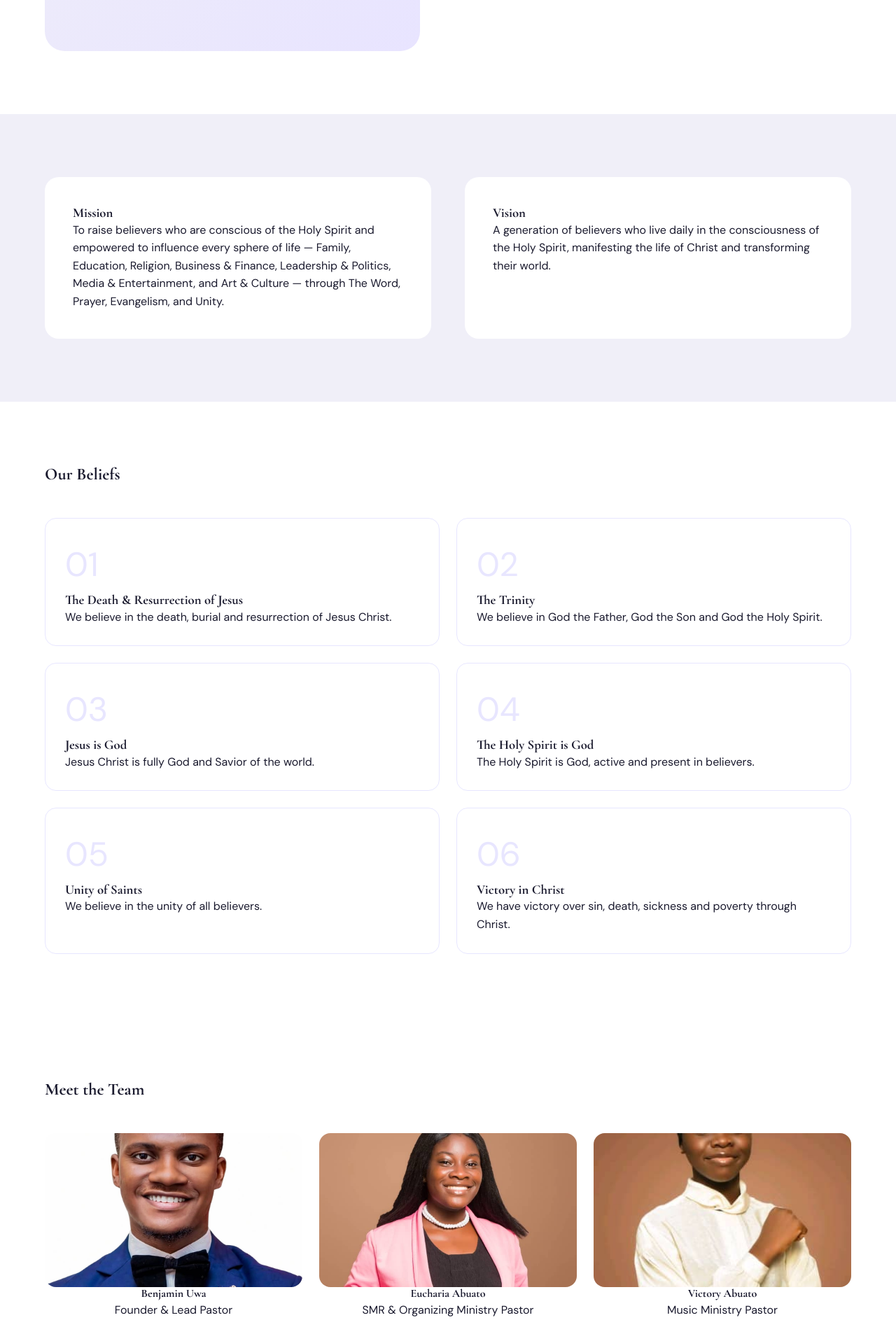
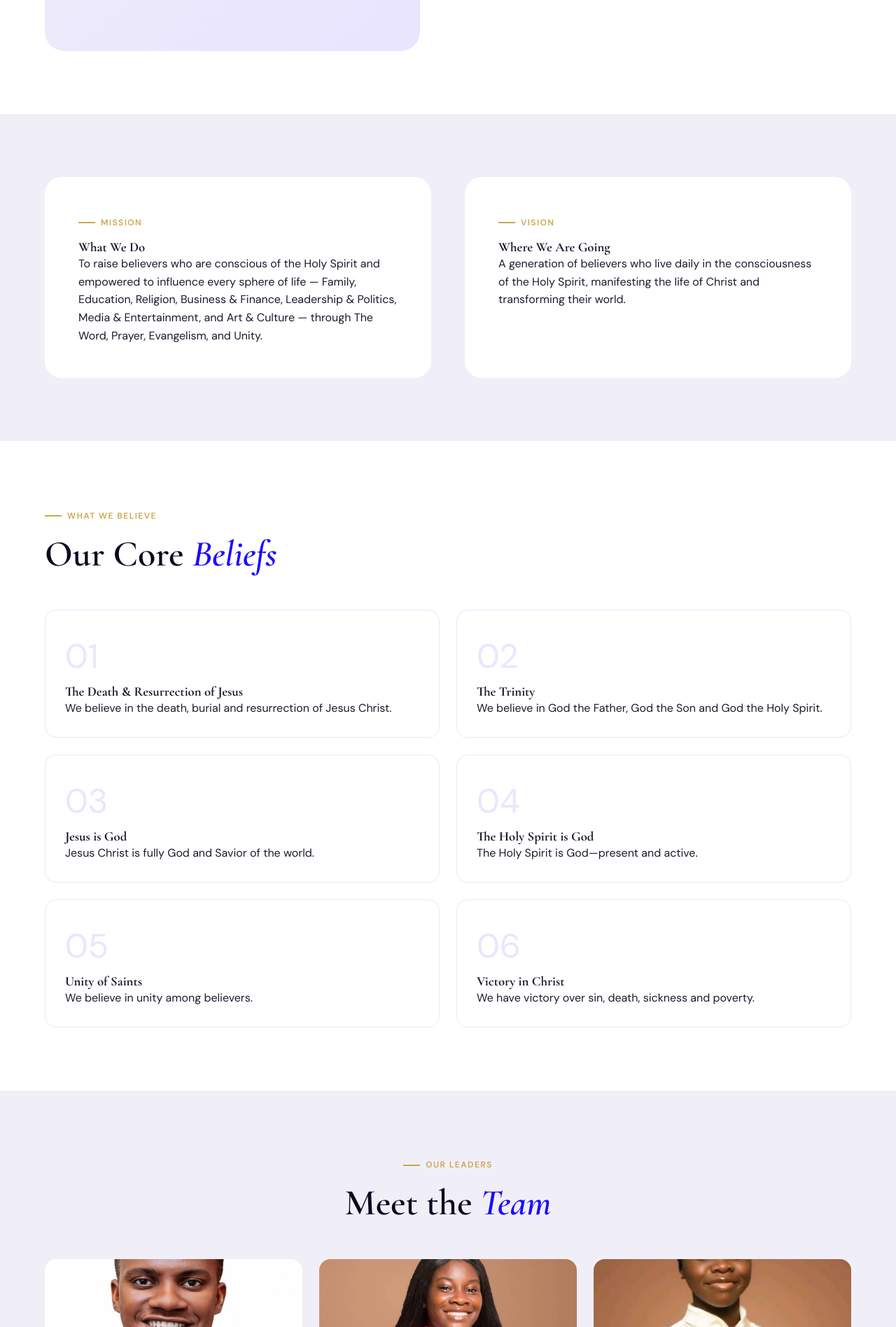
Before and after one commit to SpidaAfrica/Holyspirithub, a React (Create React App) app: page /about in a window 1280 px wide. Shown: the part 904-2800 px from the top of the page at 70% size. Built offline with nearby package versions, Linux system fonts and the light colour scheme.

Commit message:
Refactor beliefs and team sections for clarity

```diff
--- a/src/pages/About.jsx
+++ b/src/pages/About.jsx
@@ -9,7 +9,7 @@ import tochi from "../assets/Tochi.jpeg";
 import blessing from "../assets/Blessing.jpeg";
 import precious from "../assets/Precious.jpeg";
 
-// GALLERY IMAGES
+// GALLERY
 import g1 from "../assets/gallery-1.jpg";
 import g2 from "../assets/gallery-3.jpg";
 import g3 from "../assets/gallery-4.jpeg";
@@ -26,9 +26,9 @@ export default function About() {
     { title: "The Death & Resurrection of Jesus", desc: "We believe in the death, burial and resurrection of Jesus Christ." },
     { title: "The Trinity", desc: "We believe in God the Father, God the Son and God the Holy Spirit." },
     { title: "Jesus is God", desc: "Jesus Christ is fully God and Savior of the world." },
-    { title: "The Holy Spirit is God", desc: "The Holy Spirit is God, active and present in believers." },
-    { title: "Unity of Saints", desc: "We believe in the unity of all believers." },
-    { title: "Victory in Christ", desc: "We have victory over sin, death, sickness and poverty through Christ." }
+    { title: "The Holy Spirit is God", desc: "The Holy Spirit is God—present and active." },
+    { title: "Unity of Saints", desc: "We believe in unity among believers." },
+    { title: "Victory in Christ", desc: "We have victory over sin, death, sickness and poverty." }
   ];
 
   const team = [
@@ -46,8 +46,9 @@ export default function About() {
     { img: g3, cat: "KTHS" }
   ];
 
-  const filteredGallery =
-    filter === "All" ? gallery : gallery.filter(g => g.cat === filter);
+  const filteredGallery = filter === "All"
+    ? gallery
+    : gallery.filter(g => g.cat === filter);
 
   return (
     <>
@@ -59,7 +60,8 @@ export default function About() {
         .mission-vision-grid{display:grid;grid-template-columns:1fr 1fr;gap:48px;}
 
         .beliefs-grid{display:grid;grid-template-columns:repeat(2,1fr);gap:24px;margin-top:48px;}
-        .belief-card{border:1px solid rgba(26,10,255,.1);border-radius:16px;padding:28px;}
+        .belief-card{border:1px solid rgba(26,10,255,.1);border-radius:16px;padding:28px;transition:.3s;}
+        .belief-card:hover{background:rgba(26,10,255,.03);}
         .belief-num{font-size:48px;color:rgba(26,10,255,.1);}
 
         .team-grid{display:grid;grid-template-columns:repeat(3,1fr);gap:24px;margin-top:48px;}
@@ -70,7 +72,7 @@ export default function About() {
         .gallery-img{width:100%;height:200px;object-fit:cover;border-radius:16px;cursor:pointer;}
 
         .lightbox{position:fixed;inset:0;background:rgba(0,0,0,.9);display:flex;align-items:center;justify-content:center;}
-        .lightbox img{max-width:90%;max-height:80%;}
+        .lightbox img{max-width:90%;max-height:80%;border-radius:16px;}
 
         @media(max-width:900px){
           .ab-story,.beliefs-grid,.team-grid,.gallery-grid,.mission-vision-grid{
@@ -94,7 +96,9 @@ export default function About() {
             </div>
 
             <div>
-              <h2>Our Story</h2>
+              <div className="label">Our Story</div>
+              <h2 className="section-title">Born from an <em>Encounter</em></h2>
+
               <p>
                 HolySpirit Hub started January 28th, 2022 in Ota, Ogun State,
                 following God's instruction to raise believers conscious of the Holy Spirit.
@@ -109,8 +113,9 @@ export default function About() {
         <div className="container">
           <div className="mission-vision-grid">
 
-            <div style={{background:"white",padding:40,borderRadius:20}}>
-              <h3>Mission</h3>
+            <div style={{background:"white",borderRadius:24,padding:48}}>
+              <div className="label">Mission</div>
+              <h3>What We Do</h3>
               <p>
                 To raise believers who are conscious of the Holy Spirit and empowered
                 to influence every sphere of life — Family, Education, Religion,
@@ -119,8 +124,9 @@ export default function About() {
               </p>
             </div>
 
-            <div style={{background:"white",padding:40,borderRadius:20}}>
-              <h3>Vision</h3>
+            <div style={{background:"white",borderRadius:24,padding:48}}>
+              <div className="label">Vision</div>
+              <h3>Where We Are Going</h3>
               <p>
                 A generation of believers who live daily in the consciousness of the
                 Holy Spirit, manifesting the life of Christ and transforming their world.
@@ -134,7 +140,8 @@ export default function About() {
       {/* BELIEFS */}
       <section className="section">
         <div className="container">
-          <h2>Our Beliefs</h2>
+          <div className="label">What We Believe</div>
+          <h2 className="section-title">Our Core <em>Beliefs</em></h2>
 
           <div className="beliefs-grid">
             {beliefs.map((b,i)=>(
@@ -149,9 +156,12 @@ export default function About() {
       </section>
 
       {/* TEAM */}
-      <section className="section">
+      <section className="section" style={{background:"var(--grey-light)"}}>
         <div className="container">
-          <h2>Meet the Team</h2>
+          <div style={{textAlign:"center"}}>
+            <div className="label">Our Leaders</div>
+            <h2 className="section-title">Meet the <em>Team</em></h2>
+          </div>
 
           <div className="team-grid">
             {team.map(t=>(
@@ -184,7 +194,6 @@ export default function About() {
         </div>
       </section>
 
-      {/* LIGHTBOX */}
       {preview && (
         <div className="lightbox" onClick={()=>setPreview(null)}>
           <img src={preview} alt="Preview" />
```
